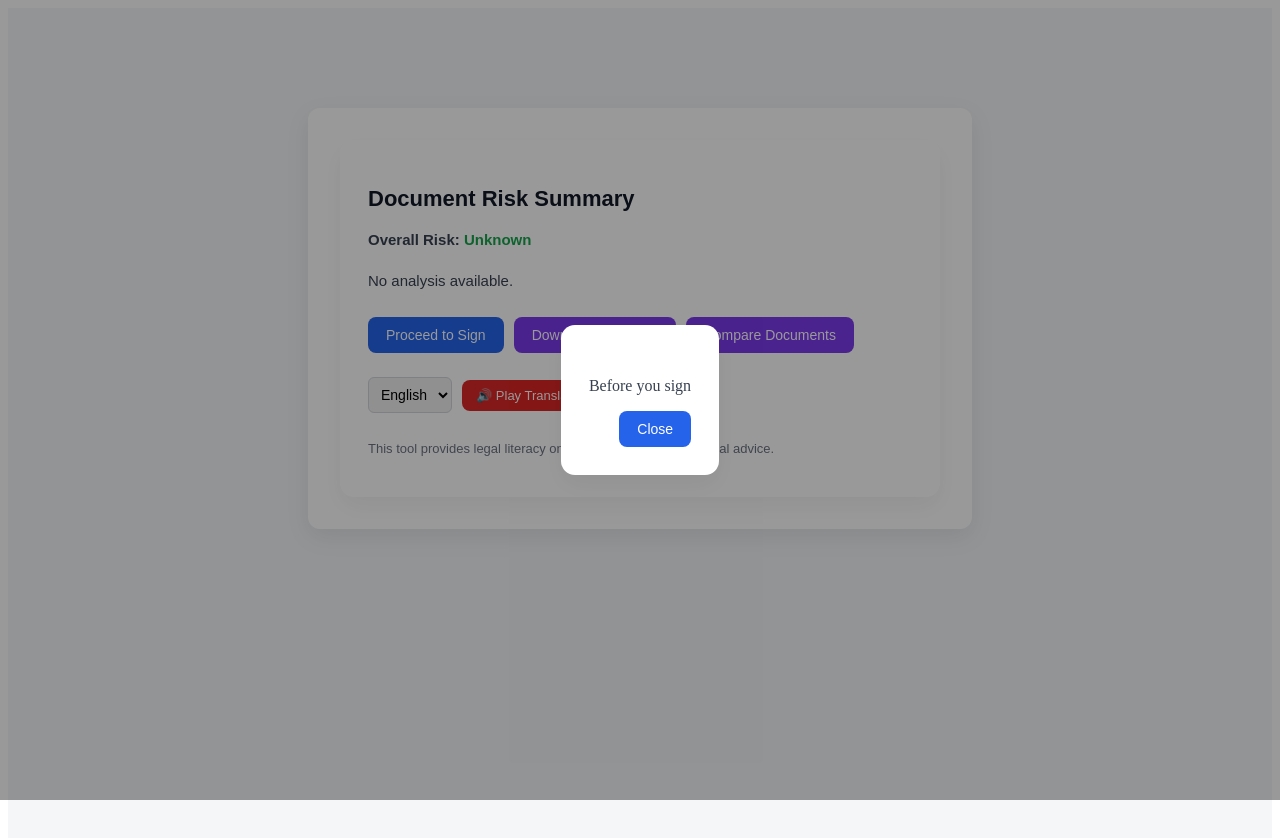
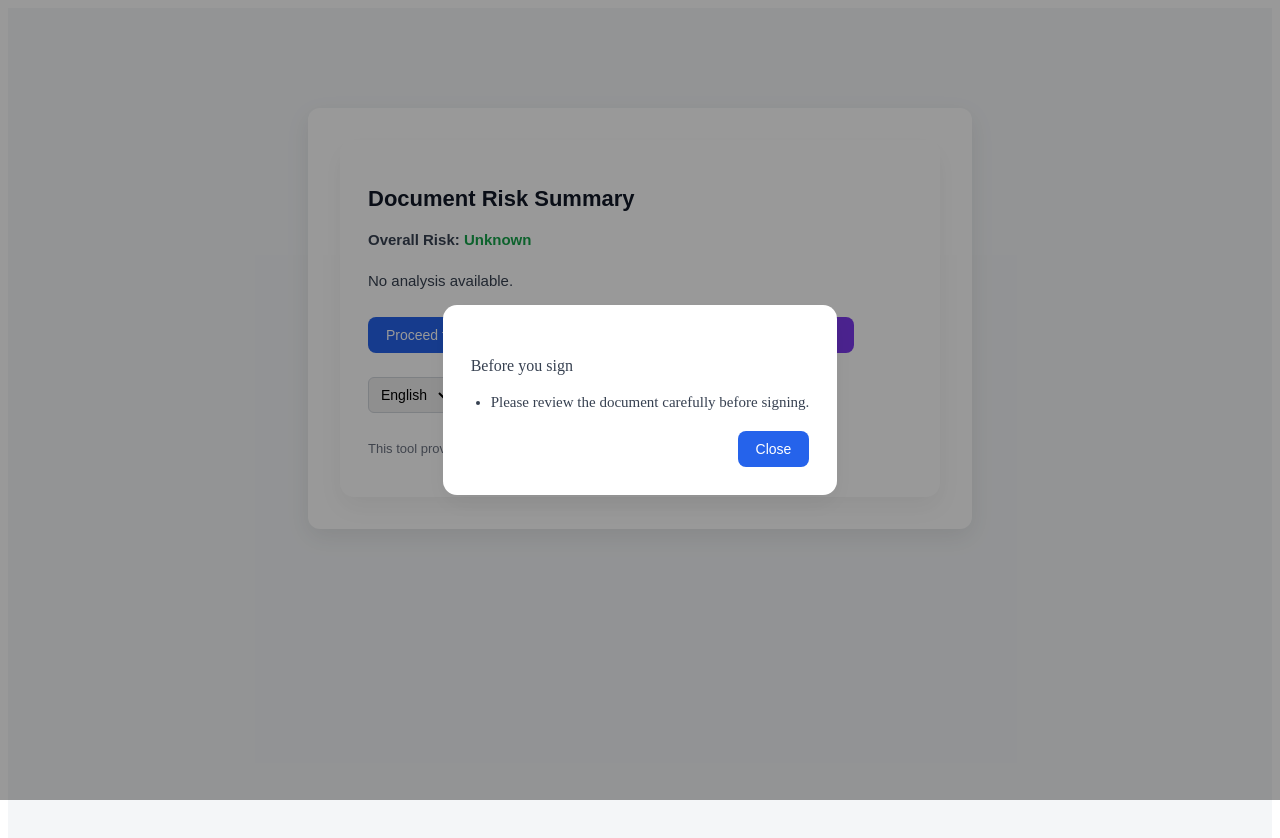
Before and after one commit to NehaGopalakrishnan/signature-gap-frontend, a React (Vite) app: page /result in a window 1280 px wide. Both pictures are taken after a click on the button "Proceed to Sign". Shown: the top 838 px of the page. Built offline with nearby package versions, Linux system fonts and the light colour scheme.

Commit message:
Update Result.jsx

```diff
--- a/src/pages/Result.jsx
+++ b/src/pages/Result.jsx
@@ -1,4 +1,4 @@
-import { useState } from "react";
+import { useState, useEffect, useMemo, useCallback } from "react";
 import { useNavigate } from "react-router-dom";
 import Card from "../components/Card";
 import { ui } from "../styles/ui";
@@ -11,31 +11,51 @@ export default function Result() {
 
   const navigate = useNavigate();
 
-  const data =
-    JSON.parse(sessionStorage.getItem("analysis")) || {
+  // ✅ Parse sessionStorage safely with useMemo
+  const data = useMemo(() => {
+    try {
+      const stored = sessionStorage.getItem("analysis");
+      if (stored) {
+        return JSON.parse(stored);
+      }
+    } catch (err) {
+      console.error("Failed to parse analysis data:", err);
+    }
+    return {
       risk_level: "Unknown",
       summary: "No analysis available.",
       flags: [],
       user_warnings: []
     };
+  }, []);
 
-  // Risk color
-  const riskColor = (level) => {
-    if (level === "High") return "#dc2626";
-    if (level === "Medium") return "#f59e0b";
-    return "#16a34a";
-  };
+  // ✅ Risk color helper
+  const riskColor = useCallback((level) => {
+    switch (level) {
+      case "High":
+        return "#dc2626";
+      case "Medium":
+        return "#f59e0b";
+      default:
+        return "#16a34a";
+    }
+  }, []);
 
-  // Fallback warnings
-  const warnings =
-    data.user_warnings && data.user_warnings.length > 0
-      ? data.user_warnings
-      : data.flags?.slice(0, 3).map(
-          (f) => f.explanation || "Please review this clause carefully"
-        );
+  // ✅ Fallback warnings with safe access
+  const warnings = useMemo(() => {
+    if (data.user_warnings && data.user_warnings.length > 0) {
+      return data.user_warnings;
+    }
+    if (data.flags && data.flags.length > 0) {
+      return data.flags.slice(0, 3).map(
+        (f) => f?.explanation || "Please review this clause carefully"
+      );
+    }
+    return ["Please review the document carefully before signing."];
+  }, [data.user_warnings, data.flags]);
 
-  // 🔁 Sarvam Translation (FIXED ENDPOINT)
-  const fetchSarvamTranslation = async (lang) => {
+  // ✅ Translation function
+  const fetchSarvamTranslation = useCallback(async (lang) => {
     if (lang === "en") {
       setTranslatedText("");
       return;
@@ -56,40 +76,67 @@ export default function Result() {
         }
       );
 
-      if (!res.ok) throw new Error("Translation failed");
+      if (!res.ok) {
+        throw new Error(`Translation failed: ${res.status}`);
+      }
 
       const result = await res.json();
-      setTranslatedText(result.translated_text);
+      setTranslatedText(result.translated_text || "");
     } catch (err) {
-      alert("Translation failed");
+      console.error("Translation error:", err);
+      alert("Translation failed. Please try again.");
+      setLanguage("en"); // Reset to English on failure
     } finally {
       setIsTranslating(false);
     }
-  };
+  }, [data.summary]);
 
-  const finalText =
-    language === "en" || !translatedText
+  // ✅ Final display text
+  const finalText = useMemo(() => {
+    return language === "en" || !translatedText
       ? data.summary
       : translatedText;
+  }, [language, translatedText, data.summary]);
 
-  // 🔊 Audio (browser TTS)
-  const playAudio = () => {
+  // ✅ Audio playback with cleanup
+  const playAudio = useCallback(() => {
     if (!finalText) return;
 
     const utterance = new SpeechSynthesisUtterance(finalText);
-    utterance.lang =
-      language === "ta" ? "ta-IN" :
-      language === "hi" ? "hi-IN" :
-      "en-US";
+
+    const langMap = {
+      ta: "ta-IN",
+      hi: "hi-IN",
+      en: "en-US"
+    };
+    utterance.lang = langMap[language] || "en-US";
 
     window.speechSynthesis.cancel();
     window.speechSynthesis.speak(utterance);
-  };
+  }, [finalText, language]);
 
-  // 📄 Download
-  const downloadSummary = () => {
-    const content = `
-DOCUMENT RISK SUMMARY
+  // ✅ Cleanup speech synthesis on unmount
+  useEffect(() => {
+    return () => {
+      window.speechSynthesis.cancel();
+    };
+  }, []);
+
+  // ✅ Close modal on Escape key
+  useEffect(() => {
+    const handleEscape = (e) => {
+      if (e.key === "Escape" && showModal) {
+        setShowModal(false);
+      }
+    };
+
+    document.addEventListener("keydown", handleEscape);
+    return () => document.removeEventListener("keydown", handleEscape);
+  }, [showModal]);
+
+  // ✅ Download summary
+  const downloadSummary = useCallback(() => {
+    const content = `DOCUMENT RISK SUMMARY
 =====================
 
 Overall Risk Level: ${data.risk_level}
@@ -108,7 +155,14 @@ For legal literacy only. Not legal advice.
     a.download = "document_summary.txt";
     a.click();
     URL.revokeObjectURL(url);
-  };
+  }, [data.risk_level, finalText]);
+
+  // ✅ Handle language change
+  const handleLanguageChange = useCallback((e) => {
+    const lang = e.target.value;
+    setLanguage(lang);
+    fetchSarvamTranslation(lang);
+  }, [fetchSarvamTranslation]);
 
   return (
     <div style={ui.page}>
@@ -118,13 +172,18 @@ For legal literacy only. Not legal advice.
 
           <p style={{ ...ui.text, marginBottom: "12px" }}>
             <strong>Overall Risk:</strong>{" "}
-            <span style={{ fontWeight: 600, color: riskColor(data.risk_level) }}>
+            <span
+              style={{
+                fontWeight: 600,
+                color: riskColor(data.risk_level)
+              }}
+            >
               {data.risk_level}
             </span>
           </p>
 
           {isTranslating ? (
-            <p style={ui.mutedText}>Translating using Sarvam AI…</p>
+            <p style={ui.mutedText}>Translating…</p>
           ) : (
             <p style={ui.text}>{finalText}</p>
           )}
@@ -141,6 +200,7 @@ For legal literacy only. Not legal advice.
             <button
               style={ui.primaryButton}
               onClick={() => setShowModal(true)}
+              aria-haspopup="dialog"
             >
               Proceed to Sign
             </button>
@@ -160,23 +220,25 @@ For legal literacy only. Not legal advice.
             </button>
           </div>
 
-          {/* AUDIO */}
+          {/* AUDIO & LANGUAGE */}
           <div
             style={{
               marginTop: "24px",
               display: "flex",
               alignItems: "center",
-              gap: "10px"
+              gap: "10px",
+              flexWrap: "wrap"
             }}
           >
+            <label htmlFor="language-select" style={{ display: "none" }}>
+              Select Language
+            </label>
             <select
+              id="language-select"
               value={language}
-              onChange={(e) => {
-                const lang = e.target.value;
-                setLanguage(lang);
-                fetchSarvamTranslation(lang);
-              }}
+              onChange={handleLanguageChange}
               style={ui.select}
+              disabled={isTranslating}
             >
               <option value="en">English</option>
               <option value="ta">Tamil</option>
@@ -186,8 +248,10 @@ For legal literacy only. Not legal advice.
             <button
               style={ui.dangerButton}
               onClick={playAudio}
+              disabled={isTranslating}
+              aria-label="Play audio"
             >
-              🔊 Play Translated Audio
+              🔊 Play Audio
             </button>
           </div>
 
@@ -200,20 +264,40 @@ For legal literacy only. Not legal advice.
       {/* MODAL */}
       {showModal && (
         <div
+          role="dialog"
+          aria-modal="true"
+          aria-labelledby="modal-title"
           style={{
             position: "fixed",
             inset: 0,
-            backgroundColor: "rgba(0,0,0,0.4)",
+            backgroundColor: "rgba(0, 0, 0, 0.4)",
             display: "flex",
             justifyContent: "center",
-            alignItems: "center"
+            alignItems: "center",
+            zIndex: 1000
+          }}
+          onClick={(e) => {
+            // Close modal when clicking backdrop
+            if (e.target === e.currentTarget) {
+              setShowModal(false);
+            }
           }}
         >
-          <div style={{ ...ui.card, maxWidth: "420px" }}>
-            <h3 style={ui.subHeading}>Before you sign</h3>
-            <ul style={ui.text}>
+          <div
+            style={{
+              ...ui.card,
+              maxWidth: "420px",
+              position: "relative"
+            }}
+          >
+            <h3 id="modal-title" style={ui.subHeading}>
+              Before you sign
+            </h3>
+            <ul style={{ ...ui.text, paddingLeft: "20px" }}>
               {warnings.map((w, i) => (
-                <li key={i}>{w}</li>
+                <li key={i} style={{ marginBottom: "8px" }}>
+                  {w}
+                </li>
               ))}
             </ul>
 
@@ -221,6 +305,7 @@ For legal literacy only. Not legal advice.
               <button
                 style={ui.primaryButton}
                 onClick={() => setShowModal(false)}
+                autoFocus
               >
                 Close
               </button>
```
